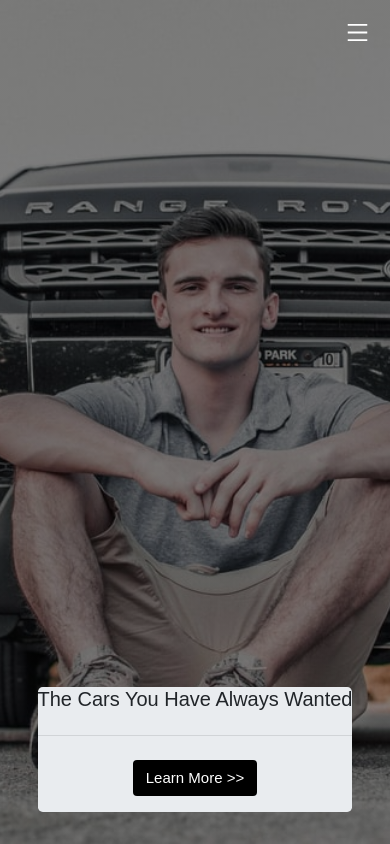
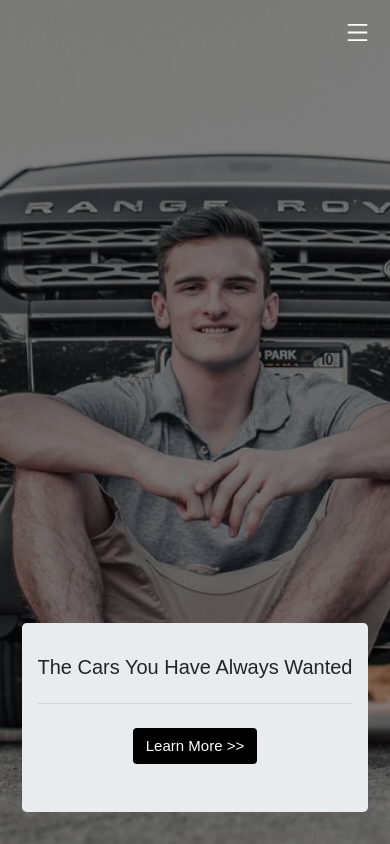
Before and after one commit to moudio/appointment, a React (Create React App) app: page / in a window 390 px wide. Built offline with nearby package versions, Linux system fonts and the light colour scheme; a web font is replaced by a local one.

Commit message:
Update the jumbotron padding with media queries

```diff
--- a/src/components/Welcome/Welcome.css
+++ b/src/components/Welcome/Welcome.css
@@ -27,10 +27,6 @@
 
   .jumbotron p {
     font-size: 20p;
-  }
-
-  .jumbotron {
-    padding: 0;
   }
 }
 
```
